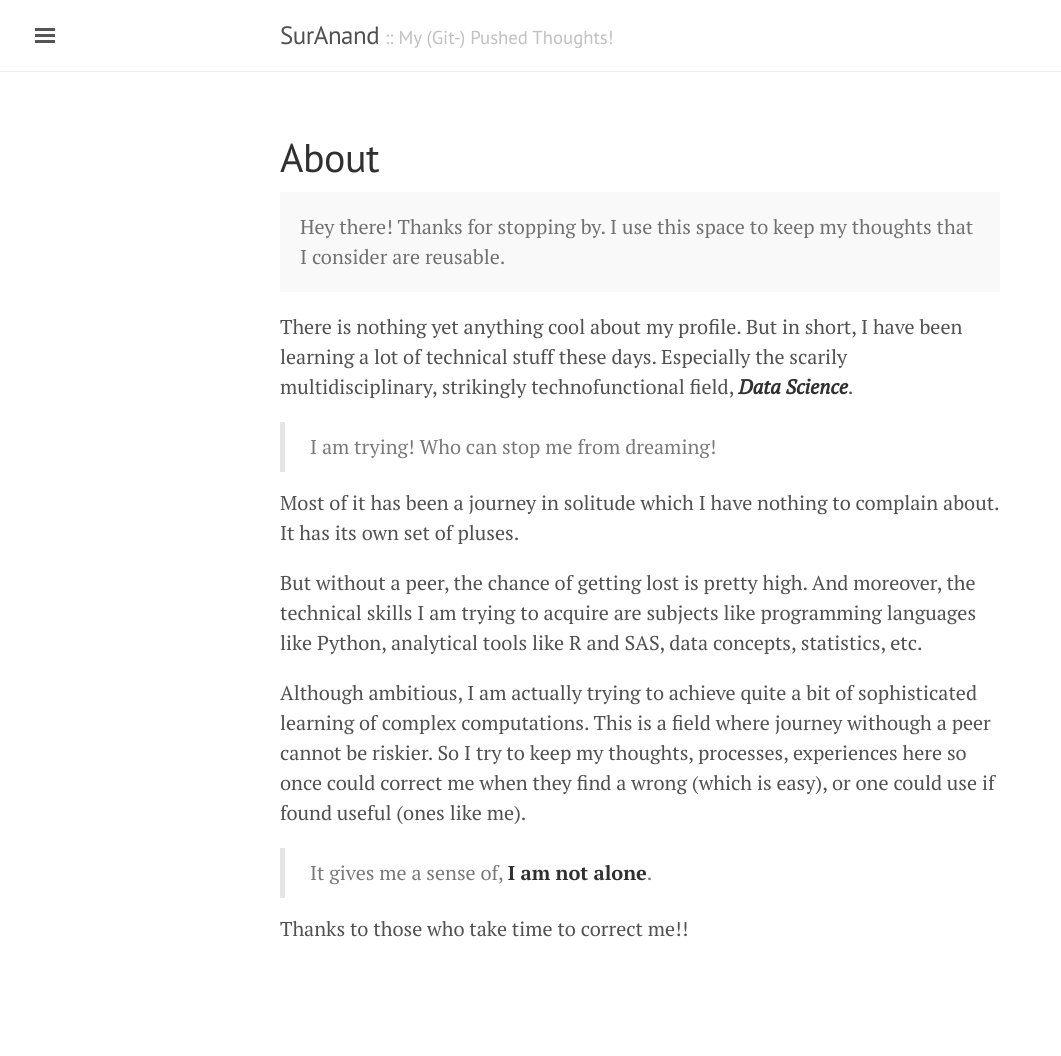
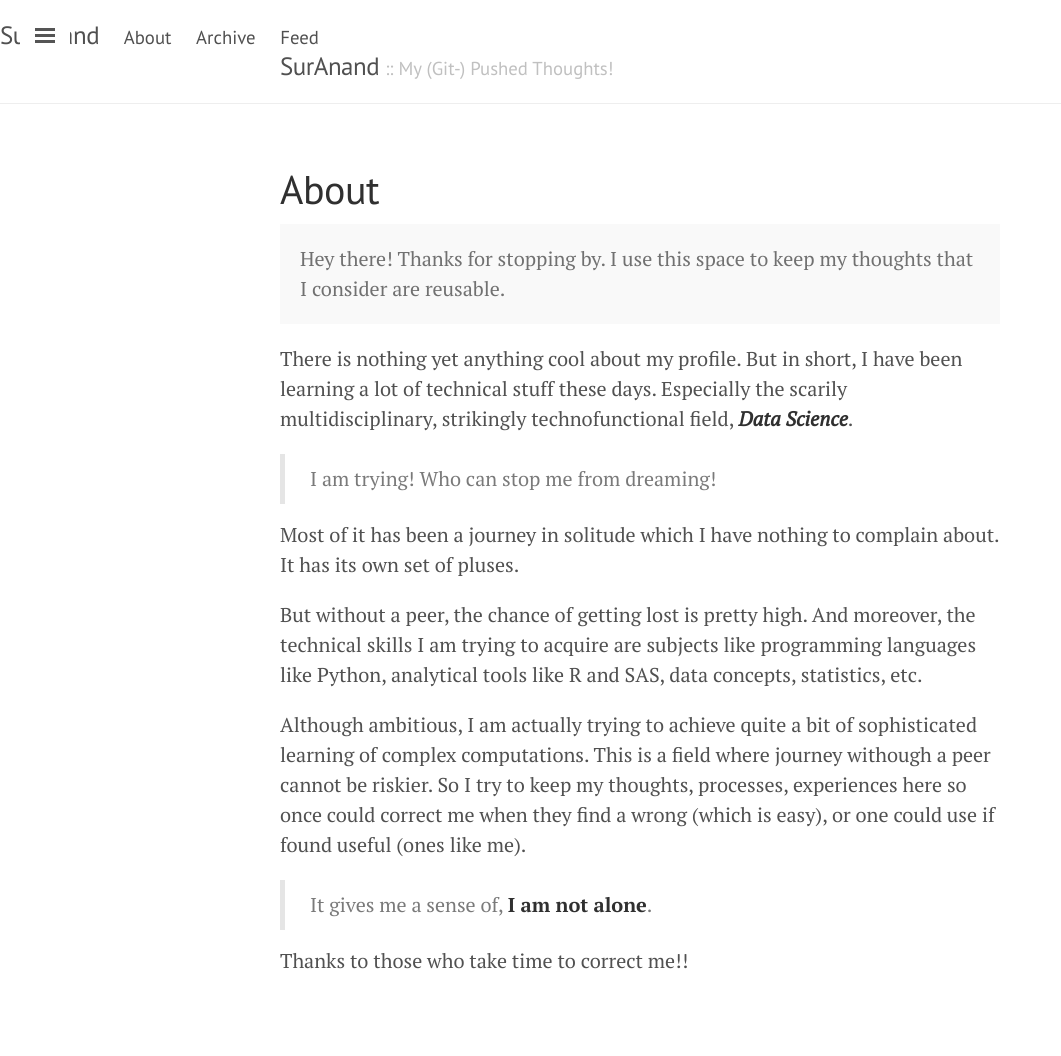
Before and after one commit to SurAnand/suranand.github.io, a Jekyll site: the page built from about.md, in a window 1280 px wide. Shown: the whole page, without its empty margins (0-1061 px from the left). Built offline with Jekyll 4.4.1, drawn with Linux system fonts in a browser that asks for light colours; before the commit the page ends 1024 px from its top, so only the background shows below that.

Commit message:
some layout changes

```diff
--- a/_config.yml
+++ b/_config.yml
@@ -22,3 +22,8 @@ author:
 
 # Custom vars
 version:             1.0.0
+
+pages_list:
+  About: '/about'
+  Archive: '/archive'
+  Feed: '/atom.xml'
--- a/_layouts/default.html
+++ b/_layouts/default.html
@@ -11,6 +11,13 @@
          content to avoid any CSS collisions with our real content. -->
     <div class="wrap">
       <div class="masthead">
+	 <h3 class="masthead-title">
+	  <a href="/" title="Home">{{ site.title }}</a>
+
+	  {% for page in site.pages_list %}
+	    &nbsp;&nbsp;&nbsp;<small><a href="{{ page[1]  }}">{{ page[0] }}</a></small>
+	  {% endfor %}
+	 </h3>
         <div class="container">
           <h3 class="masthead-title">
             <a href="{{ site.baseurl }}/" title="Home">{{ site.title }}</a>
```
Also changed, not shown: archive.md (added, +10 -0 lines).
